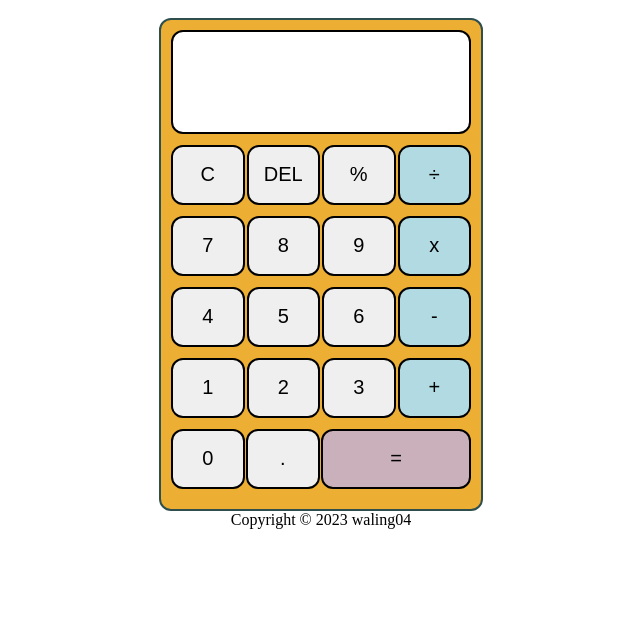
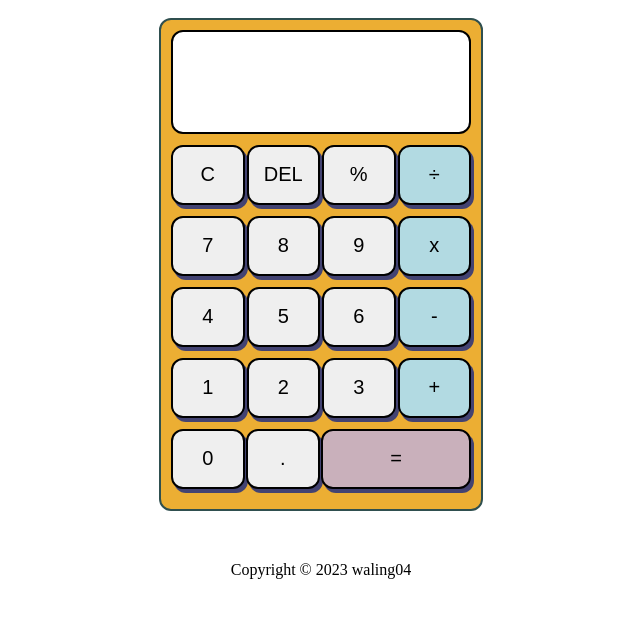
Before and after one commit to waling04/calculator, a plain HTML site: page index.html in a window 1280 px wide. Shown: the part 100-718 px from the top of the page, without its empty margins (319-959 px from the left). Drawn offline with Linux system fonts and the light colour scheme.

Commit message:
edit style

```diff
--- a/css/style.css
+++ b/css/style.css
@@ -69,13 +69,21 @@ button {
     margin: 0.5px 0px;
     flex-basis: 24.5%;
     cursor: pointer;
+    box-shadow: 3px 4px rgb(67, 67, 114);
 }
 
 button:hover {
     background-color: wheat;
+    transform: translateY(2px);
+    box-shadow: none;
 }
 
 button#cal-row-double {
     flex-basis: 50%;
     background-color: rgb(201, 176, 187);
 }
+
+footer {
+    margin-bottom: px;
+    margin-top: 50px;
+}
```
Also changed, not shown: script.js (line endings or trailing spaces).
